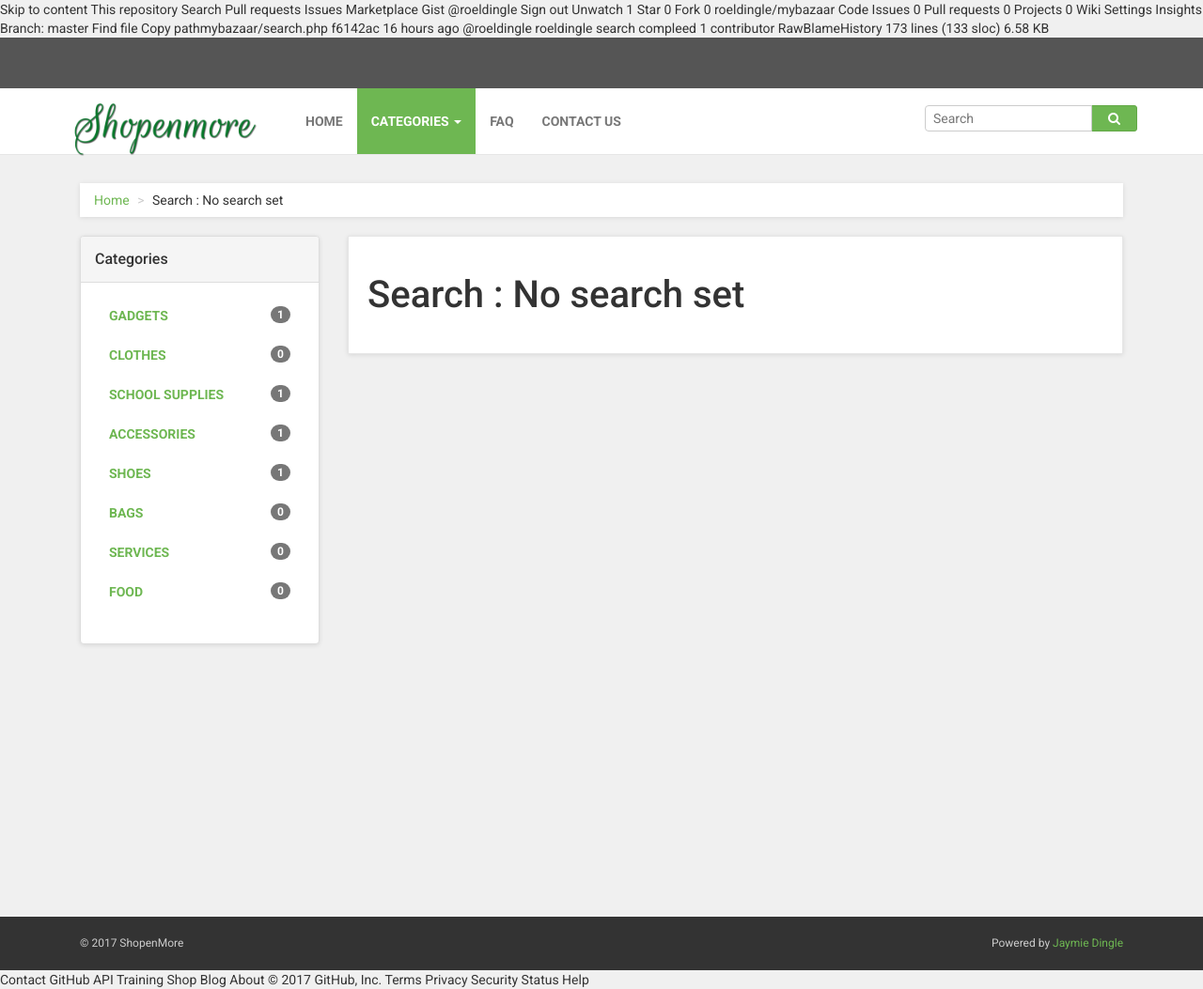
After one commit to jaymiedingle/shopenmore, a PHP site: page /search.php in a window 1280 px wide. The commit adds this page. Shown: the whole page at 94% size. Run offline with PHP 8.4, Linux system fonts and the light colour scheme; data comes from the database, SQL or seed files in the repository; some libraries are stand-ins or nearby versions.

```diff
--- a/includes/nav-bar.php
+++ b/includes/nav-bar.php
@@ -97,9 +97,9 @@
                 </div> -->
 
                 <div class="clearfix" style="text-align: right;">
-                    <form class="navbar-form" role="search">
+                    <form class="navbar-form" action="search.php" method="GET" role="search">
                         <div class="input-group">
-                            <input type="text" class="form-control" style="height: 28px;" placeholder="Search">
+                            <input type="text" name="search" class="form-control" style="height: 28px;" placeholder="Search">
                             <span class="input-group-btn">
                                  <button type="submit" class="btn btn-primary"><i class="fa fa-search"></i></button>
                             </span>
--- /dev/null
+++ b/search.php
@@ -0,0 +1,163 @@
+Skip to content
+This repository
+Search
+Pull requests
+Issues
+Marketplace
+Gist
+ @roeldingle
+ Sign out
+ Unwatch 1
+  Star 0
+  Fork 0 roeldingle/mybazaar
+ Code  Issues 0  Pull requests 0  Projects 0  Wiki  Settings Insights
+Branch: master Find file Copy pathmybazaar/search.php
+f6142ac  16 hours ago
+@roeldingle roeldingle search compleed
+1 contributor
+RawBlameHistory
+173 lines (133 sloc)  6.58 KB
+<?php include('includes/header.php'); ?>
+
+<?php include('includes/top-bar.php'); ?>
+
+<?php include('includes/nav-bar.php'); ?>
+
+<?php
+$get_search = isset($_GET['search']) ?  $_GET['search'] : 'No search set';
+//get site info from database
+$search_items = DB::query("SELECT * FROM tb_items WHERE is_active = 1 AND name LIKE '%".$get_search."%'");
+?>
+<!--add active state on navigation current page via class-->
+<style type="text/css">
+.category > a{
+    color: #fff !important;
+    background-color: #6eb752;
+}
+.category > a:hover, .category > li:hover{
+    color: #000 !important;
+    /*background-color: #6eb752;*/
+}
+</style>
+
+    <div id="all">
+
+        <div id="content">
+            <div class="container">
+
+                <div class="col-md-12">
+                    <ul class="breadcrumb">
+                        <li><a href="index.php">Home</a>
+                        </li>
+                        <li>Search : <?php echo $get_search; ?></li>
+                    </ul>
+                </div>
+
+
+                <div class="col-md-3">
+                    <!-- *** MENUS AND FILTERS ***
+ _________________________________________________________ -->
+                    <div class="panel panel-default sidebar-menu">
+
+                        <div class="panel-heading">
+                            <h3 class="panel-title">Categories</h3>
+                        </div>
+
+                        <div class="panel-body">
+                            <ul class="nav nav-pills nav-stacked category-menu">
+                                <!--loop category-->
+                                 <?php foreach($item_categories as $key=>$cat){ ?>
+                                 <?php
+                                    /*count items per category*/
+                                    DB::query("SELECT * FROM tb_items WHERE is_active = 1 AND item_category_id=%s", $cat['id']);
+                                    $counter = DB::count();
+                                 ?>
+                                <li>
+                                    <a href="category.php?id=<?php echo $cat['id']; ?>"> <span class="badge pull-right"><?php echo $counter; ?></span> <?php echo $cat['name']; ?> </a>
+                                </li>
+                                <?php } ?>
+                                <!--end loop category-->
+                            </ul>
+
+                        </div>
+                    </div>
+
+                    <!-- *** MENUS AND FILTERS END *** -->
+
+                </div>
+
+                <div class="col-md-9">
+
+                    <div class="box">
+                        <h1>Search : <span class="highlight"><?php echo $get_search; ?></span> </h1>
+                    </div>
+
+
+                    <div class="row products">
+
+                        <!--loop item-->
+                        <?php foreach($search_items as $key=>$item){ ?>
+                        <div class="col-md-4 col-sm-6">
+                            <div class="product">
+                                <div class="flip-container">
+                                    <div class="flipper">
+                                        <div class="front">
+                                            <a href="detail.php?id=<?php echo $item['id']; ?>">
+                                                <img src="admin/uploads/items/<?php echo $item['image_url']; ?>" alt="" style="width:100%;height:280px" class="img-responsive">
+                                            </a>
+                                        </div>
+                                        <div class="back">
+                                            <a href="detail.php?id=<?php echo $item['id']; ?>">
+                                                <img src="admin/uploads/items/<?php echo $item['image_url']; ?>" style="width:100%;height:300px" alt="" class="img-responsive">
+                                            </a>
+                                        </div>
+                                    </div>
+                                </div>
+                                <a href="detail.php?id=<?php echo $item['id']; ?>" class="invisible">
+                                    <img src="img/product1.jpg" alt="" class="img-responsive">
+                                </a>
+                                <div class="text">
+                                    <h3><a href="detail.php?id=<?php echo $item['id']; ?>"><?php echo $item['name']; ?></a></h3>
+                                    <p class="price">&#8369;<?php echo $item['price']; ?>.00</p>
+                                    <p class="buttons">
+                                        <a href="detail.php?id=<?php echo $item['id']; ?>" class="btn btn-default">View detail</a>
+                                        <!-- <a href="basket.html" class="btn btn-primary"><i class="fa fa-shopping-cart"></i>Add to cart</a> -->
+                                    </p>
+                                </div>
+                                <!-- /.text -->
+                            </div>
+                            <!-- /.product -->
+                        </div>
+                        <?php } ?>
+
+
+
+                    </div>
+                    <!-- /.products -->
+
+
+                </div>
+                <!-- /.col-md-9 -->
+
+
+            </div>
+            <!-- /.container -->
+        </div>
+        <!-- /#content -->
+
+
+
+ <?php include('includes/footer.php'); ?>
+
+
+<script src="js/jquery.mark.min.js"></script>
+<script type="text/javascript">
+var searchTerm = "<?php echo $get_search; ?>"
+// Search for the search term in your context
+$(".text h3 a").mark(searchTerm, {
+    "element": "span",
+    "className": "highlight"
+});
+</script>
+Contact GitHub API Training Shop Blog About
+© 2017 GitHub, Inc. Terms Privacy Security Status Help
```
